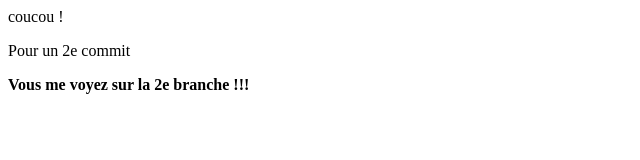
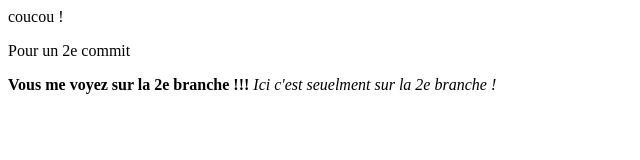
Before and after one commit to DelMout/TestGit, a plain HTML site: page index.html in a window 1280 px wide. Shown: the whole page, without its empty margins (0-640 px from the left). Drawn offline with Linux system fonts and the light colour scheme.

Commit message:
italic sur 2eB

```diff
--- a/index.html
+++ b/index.html
@@ -10,5 +10,6 @@
 		<div>coucou !</div>
 		<p>Pour un 2e commit</p>
 		<strong>Vous me voyez sur la 2e branche !!!</strong>
+		<i>Ici c'est seuelment sur la 2e branche !</i>
 	</body>
 </html>
```
